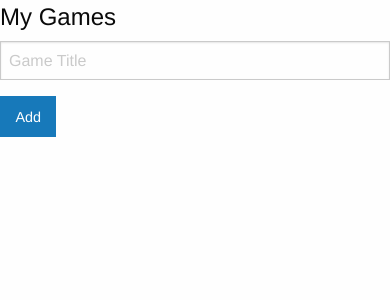
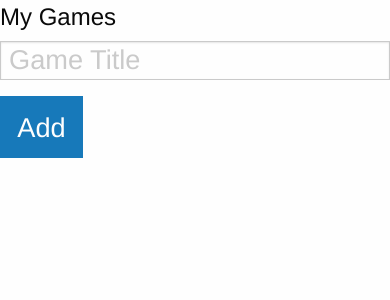
Before and after one commit to drueck/games, a Rails app: page /games in a window 390 px wide. Shown: the part 109-409 px from the top of the page. Run offline with Rails 7, Linux system fonts and the light colour scheme; the visitor is signed in with stand-in values (Sample User, id 1); data that the repository does not hold is empty; style sheets or scripts are compiled from the project's sources; some libraries are stand-ins or nearby versions.

Commit message:
Add a simple (not nice looking) implementation of remove buttons
I want to come up with an interface that works well on the desktop
and on mobile. The idea with this current interface was to hide the
remove buttons initially and then show them with a menu click, then
hide them again once the user clicked one of them and removed the
game they wanted to remove. Right now they're just shown all the time
and it looks really bad on mobile (the buttons go below the titles).
Look into using an icon font (X) icon instead of the text Remove and
make it not break to the line below on mobile.

```diff
--- a/app/assets/stylesheets/games.css.scss
+++ b/app/assets/stylesheets/games.css.scss
@@ -1,5 +1,17 @@
-ul.games {
-	li {
-		font-size: 2em;
-	}
+span.title {
+	font-size: 2em;
 }
+form {
+	margin-bottom: 0;
+}
+input.game-title-input {
+	font-size: 1.7em;
+}
+input.add-game-button {
+	font-size: 1.7em;
+	padding: 0.6em;
+	margin-bottom: 0;
+}
+input.remove-game-button {
+	margin-bottom: 0;
+}
--- a/app/views/my_games/_games.html.haml
+++ b/app/views/my_games/_games.html.haml
@@ -1,3 +1,7 @@
 %ul.unstyled.games
   - @games.each do |game|
-    %li= game.title
+    %li.row
+      %span.title.large-10.columns= game.title
+      = button_to 'Remove', my_game_path(game), method: :delete,
+        remote: true, class: "remove-game-button button expand",
+        form_class: "remove-game-form large-2 columns"
--- a/app/views/my_games/index.html.haml
+++ b/app/views/my_games/index.html.haml
@@ -2,11 +2,11 @@
 
 %section
   = form_tag my_games_path, remote: true do
-    .row.collapse
+    .row
       .large-10.columns
-        %input(type="text" name="game[title]" placeholder="Game Title")
+        %input.game-title-input(type="text" name="game[title]" placeholder="Game Title")
       .large-2.columns
-        %input.button.prefix(type="submit" value="Add")
+        %input.add-game-button.button.expand(type="submit" value="Add")
 
 %section#games
   = render 'games'
```
